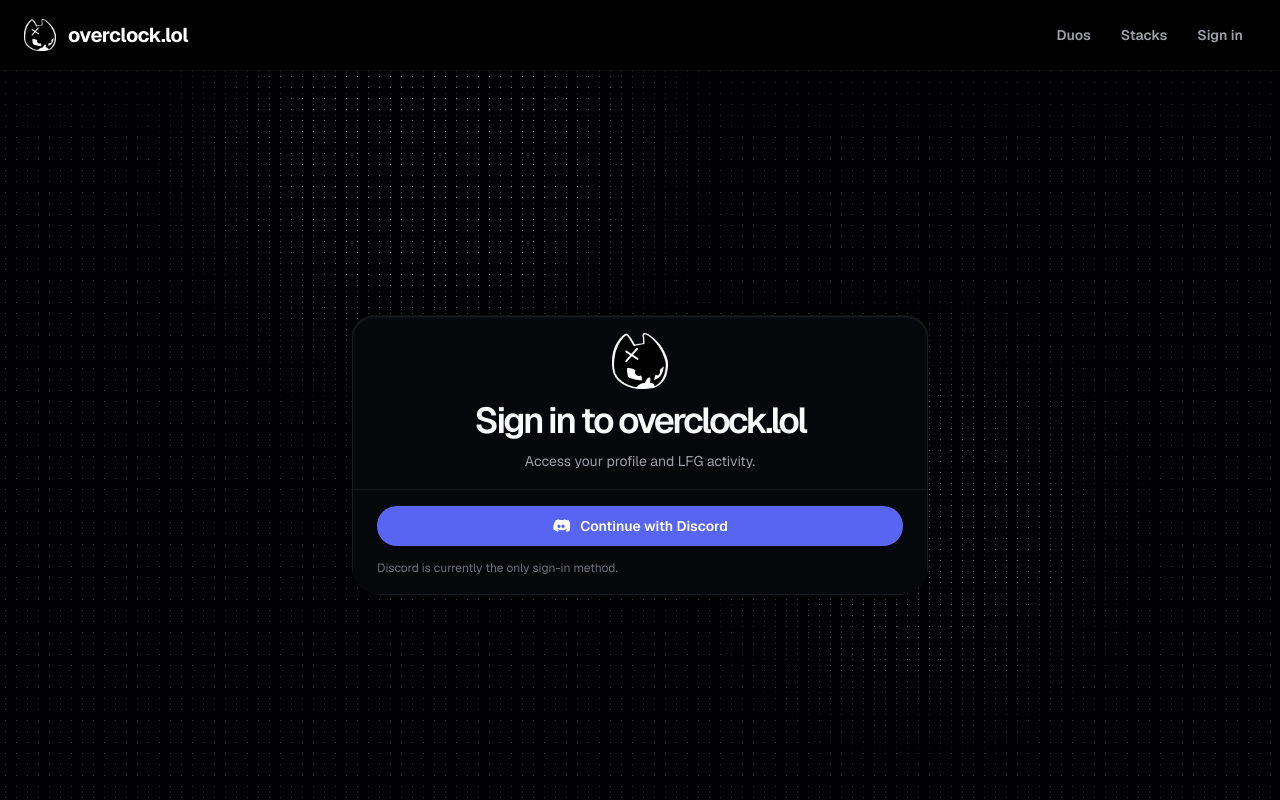
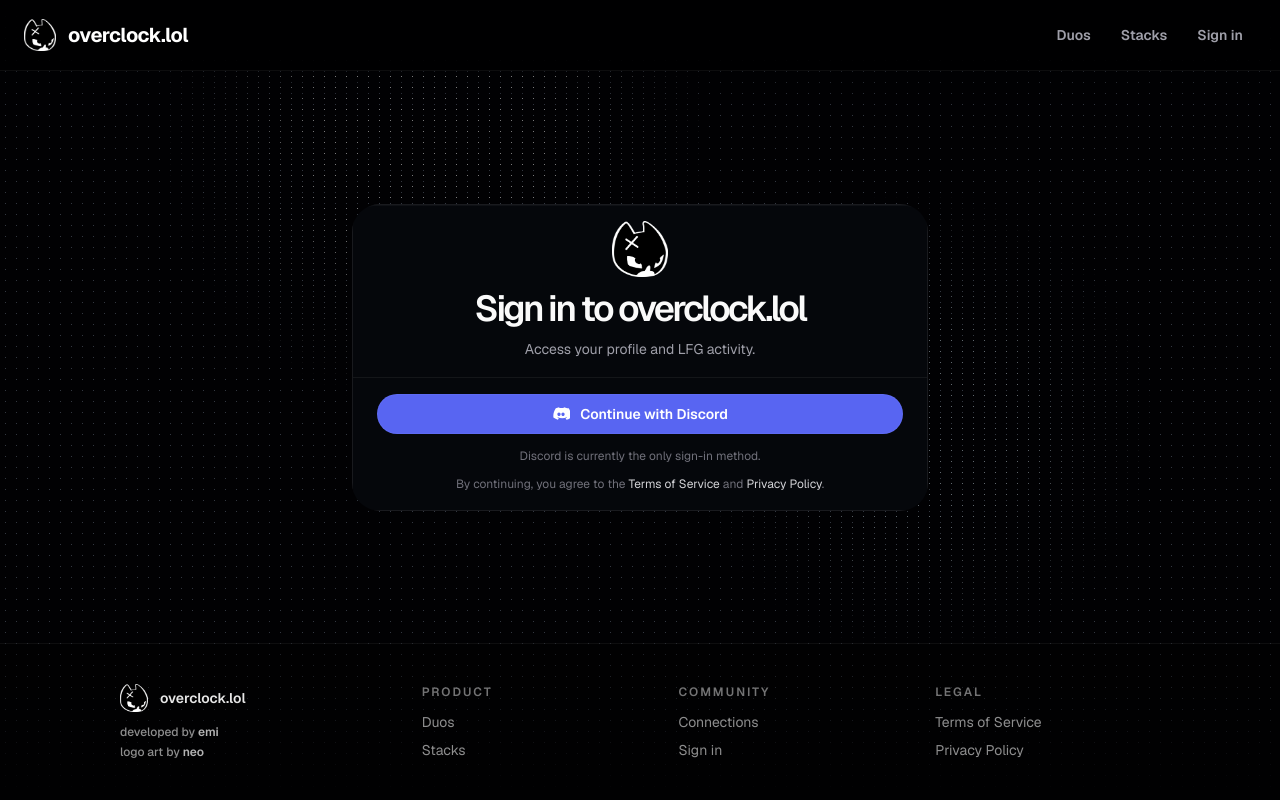
Before and after one commit to emijane/overclock.lol, a Next.js app in the folder overclock/: page /login in a window 1280 px wide. Shown: the top 800 px of the page. Built offline with nearby package versions, Linux system fonts and the light colour scheme; no server answers.

Commit message:
login page fix: properly center login card without changing card size

```diff
--- a/overclock/app/login/components/discord-login-card.tsx
+++ b/overclock/app/login/components/discord-login-card.tsx
@@ -1,6 +1,7 @@
 "use client";
 
 import Image from "next/image";
+import Link from "next/link";
 import { useState } from "react";
 
 import { createClient } from "@/lib/supabase/client";
@@ -72,8 +73,25 @@ export function DiscordLoginCard() {
           {isLoading ? "Redirecting..." : "Continue with Discord"}
         </button>
 
-        <p className="text-xs leading-5 text-zinc-500">
+        <p className="text-center text-xs leading-5 text-zinc-500">
           Discord is currently the only sign-in method.
+        </p>
+        <p className="-mt-1 text-center text-xs leading-5 text-zinc-500">
+          By continuing, you agree to the{" "}
+          <Link
+            href="/terms"
+            className="text-zinc-300 transition hover:text-zinc-100"
+          >
+            Terms of Service
+          </Link>{" "}
+          and{" "}
+          <Link
+            href="/privacy"
+            className="text-zinc-300 transition hover:text-zinc-100"
+          >
+            Privacy Policy
+          </Link>
+          .
         </p>
       </div>
     </div>
--- a/overclock/app/login/page.tsx
+++ b/overclock/app/login/page.tsx
@@ -40,7 +40,7 @@ export default async function LoginPage({ searchParams }: LoginPageProps) {
   }
 
   return (
-    <main className="relative flex-1 bg-[radial-gradient(circle_at_top,rgba(255,255,255,0.04),transparent_30%),radial-gradient(circle_at_20%_0%,rgba(56,189,248,0.08),transparent_24%),radial-gradient(circle_at_80%_10%,rgba(255,255,255,0.03),transparent_18%),#09090b] px-4 py-6 text-zinc-100 sm:px-6 sm:py-8">
+    <main className="relative flex flex-1 flex-col bg-[radial-gradient(circle_at_top,rgba(255,255,255,0.04),transparent_30%),radial-gradient(circle_at_20%_0%,rgba(56,189,248,0.08),transparent_24%),radial-gradient(circle_at_80%_10%,rgba(255,255,255,0.03),transparent_18%),#09090b] px-4 py-6 text-zinc-100 sm:px-6 sm:py-8">
       <div
         aria-hidden="true"
         className="pointer-events-none absolute inset-0 bg-[radial-gradient(circle_at_center,rgba(255,255,255,0.7)_0.6px,transparent_0.95px)] bg-[length:11px_11px] opacity-68 [mask-image:radial-gradient(circle_at_34%_12%,black_0,black_12%,transparent_28%)]"
@@ -50,17 +50,11 @@ export default async function LoginPage({ searchParams }: LoginPageProps) {
         className="pointer-events-none absolute inset-0 bg-[radial-gradient(circle_at_center,rgba(224,242,254,0.68)_0.6px,transparent_0.95px)] bg-[length:11px_11px] opacity-64 [mask-image:radial-gradient(circle_at_72%_62%,black_0,black_10%,transparent_24%)]"
       />
       <PageContainer
-        className="relative z-10 flex min-h-[calc(100dvh-8rem)] flex-col justify-center gap-2.5"
+        className="relative z-10 flex flex-1 flex-col justify-center"
         maxWidthClassName="max-w-4xl"
       >
         <section className="mx-auto w-full max-w-xl rounded-[28px]">
           <div className="overflow-hidden rounded-[28px]">
-            <PageReveal>
-              <header className="py-3 sm:py-4">
-                <div />
-              </header>
-            </PageReveal>
-
             <PageReveal delay={1}>
               <div className="grid gap-3">
                 <AuthMessage message={message} type={messageType} />
```
